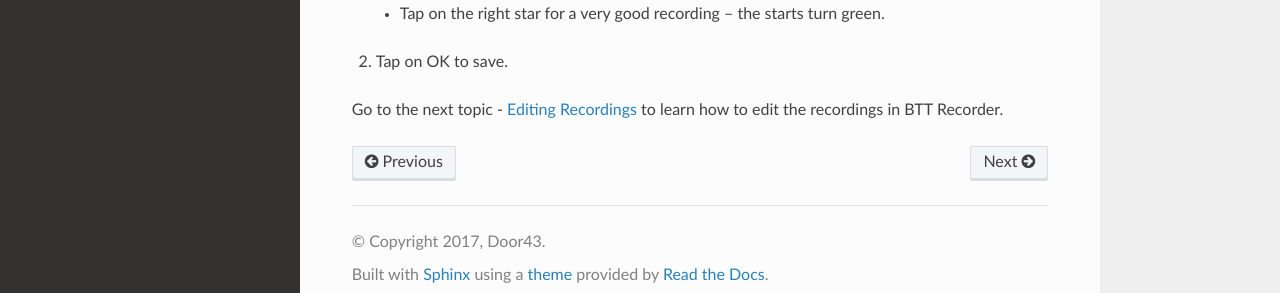
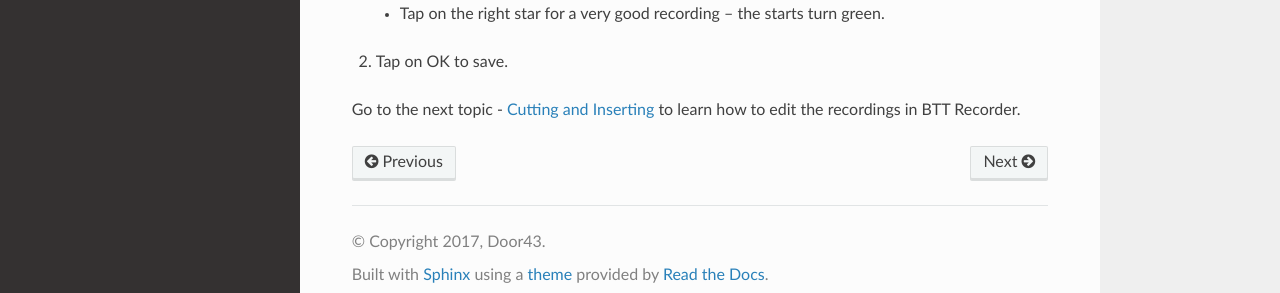
Before and after one commit to pgamer78/btt-recorder-docs, a Sphinx documentation site: the page built from docs/editing1.rst, in a window 1280 px wide and 1309 px high. Shown: the part 998-1291 px from the top of the window. Built offline with Sphinx 7.4.7 and the Read the Docs theme 2.0.0, drawn with Linux system fonts in a browser that asks for light colours; pages that are not in the unit, such as notebooks, are missing from menus.

Commit message:
Update editing1.rst

```diff
--- a/docs/editing1.rst
+++ b/docs/editing1.rst
@@ -33,4 +33,4 @@ Rate the recording:
 2. Tap on OK to save.
 
 
-Go to the next topic - `Editing Recordings <https://btt-recorder.readthedocs.io/en/latest/editing2.html>`_ to learn how to edit the recordings in BTT Recorder.
+Go to the next topic - `Cutting and Inserting <https://btt-recorder.readthedocs.io/en/latest/editing2.html>`_ to learn how to edit the recordings in BTT Recorder.
```
